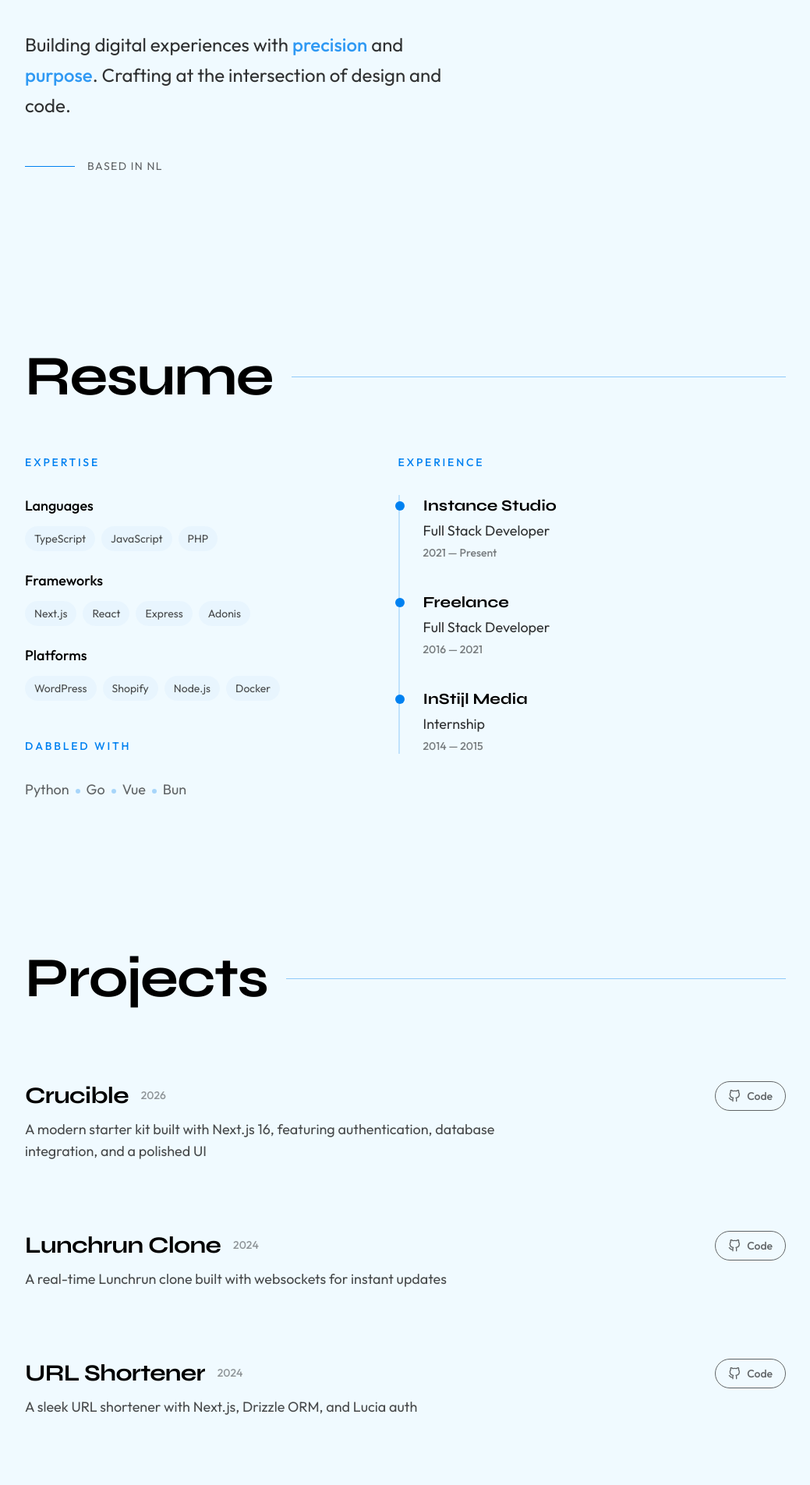
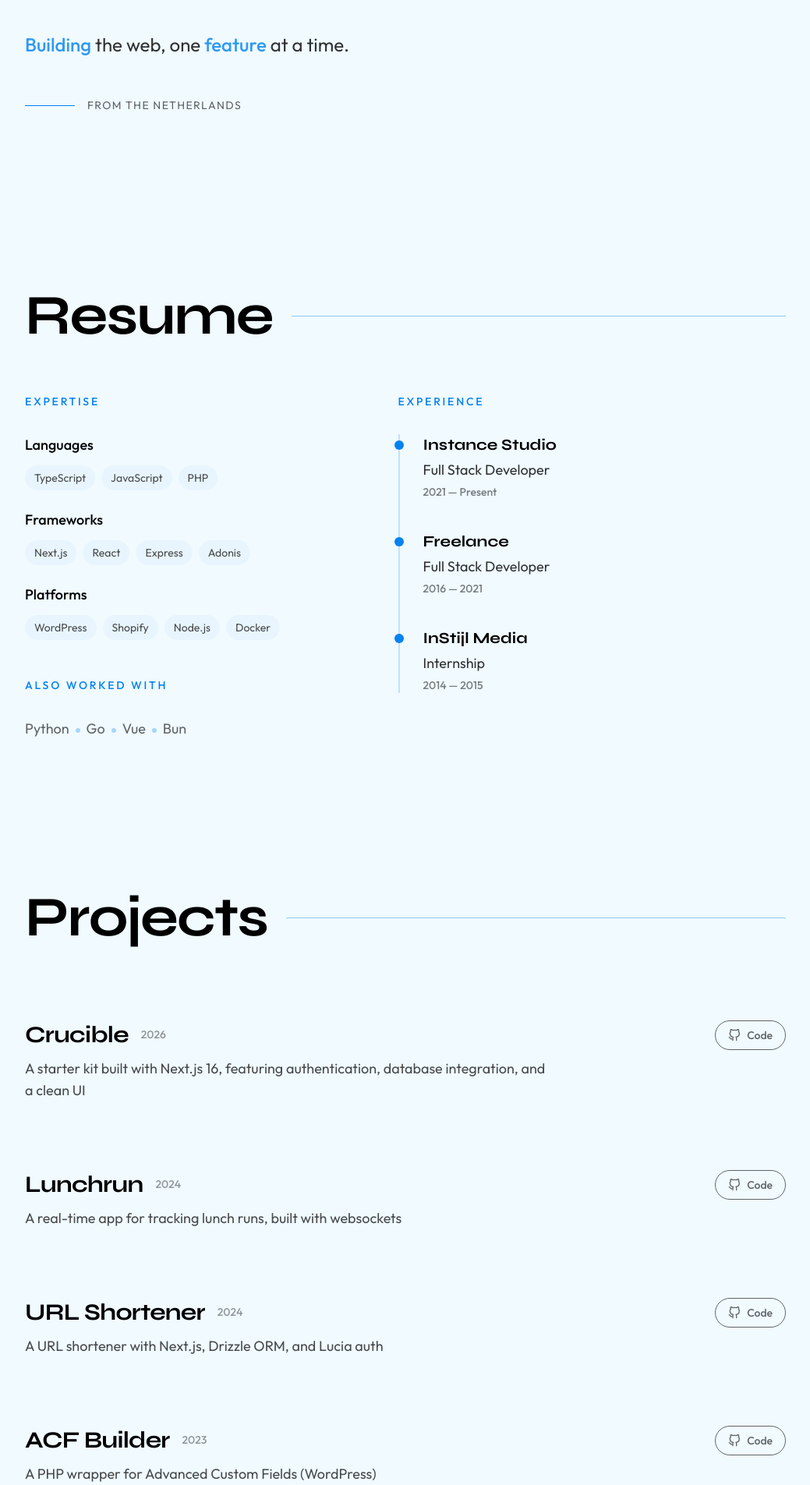
Before and after one commit to JorenRothman/portfolio-site, a Next.js app: page / in a window 1280 px wide. Shown: the part 425-2330 px from the top of the page at 78% size, without its empty margins (120-1159 px from the left). Built offline with nearby package versions, Linux system fonts and the light colour scheme.

Commit message:
feat: update

```diff
--- a/src/app/_components/Header.tsx
+++ b/src/app/_components/Header.tsx
@@ -33,25 +33,24 @@ export default function Header() {
                     Full Stack Developer
                 </p>
 
-                <h1 className="header-line font-display text-[clamp(3.5rem,12vw,9rem)] font-extrabold leading-[0.9] tracking-tight mb-6 -ml-1">
+                <h1 className="header-line font-display text-[clamp(2.5rem,14vw,9rem)] font-extrabold leading-[0.9] tracking-tight mb-6 -ml-1">
                     <span className="block">Joren</span>
                     <span className="block text-[var(--accent)]">Rothman</span>
                 </h1>
 
                 <div className="header-line max-w-xl">
-                    <p className="text-xl sm:text-2xl leading-relaxed opacity-80">
-                        Building digital experiences with{' '}
-                        <span className="font-medium text-[var(--accent)]">precision</span>{' '}
-                        and{' '}
-                        <span className="font-medium text-[var(--accent)]">purpose</span>.
-                        Crafting at the intersection of design and code.
+                    <p className="text-xl sm:text-2xl leading-relaxed opacity-80 text-balance">
+                        <span className="font-medium text-[var(--accent)]">Building</span>{' '}
+                        the web, one{' '}
+                        <span className="font-medium text-[var(--accent)]">feature</span>{' '}
+                        at a time.
                     </p>
                 </div>
 
                 <div className="header-line mt-12 flex items-center gap-4">
                     <div className="h-[1px] w-16 bg-[var(--accent)]"></div>
                     <span className="text-sm tracking-widest uppercase opacity-60">
-                        Based in NL
+                        From the Netherlands
                     </span>
                 </div>
             </div>
--- a/src/app/_components/Projects.tsx
+++ b/src/app/_components/Projects.tsx
@@ -16,14 +16,14 @@ const projects: Project[] = [
 	{
 		title: 'Crucible',
 		description:
-			'A modern starter kit built with Next.js 16, featuring authentication, database integration, and a polished UI',
+			'A starter kit built with Next.js 16, featuring authentication, database integration, and a clean UI',
 		date: '2026',
 		github: 'https://github.com/JorenRothman/crucible',
 	},
 	{
-		title: 'Lunchrun Clone',
+		title: 'Lunchrun',
 		description:
-			'A real-time Lunchrun clone built with websockets for instant updates',
+			'A real-time app for tracking lunch runs, built with websockets',
 		date: '2024',
 		link: 'https://lunchrun.jorenrothman.nl',
 		github: 'https://github.com/jorenrothman/lunchrun-clone-ws',
@@ -31,27 +31,27 @@ const projects: Project[] = [
 	{
 		title: 'URL Shortener',
 		description:
-			'A sleek URL shortener with Next.js, Drizzle ORM, and Lucia auth',
+			'A URL shortener with Next.js, Drizzle ORM, and Lucia auth',
 		date: '2024',
 		link: 'https://short.jorenrothman.nl',
 		github: 'https://github.com/JorenRothman/short-url',
 	},
 	{
 		title: 'ACF Builder',
-		description: 'A PHP wrapper for streamlined ACF field creation',
+		description: 'A PHP wrapper for Advanced Custom Fields (WordPress)',
 		date: '2023',
 		link: 'https://jorenrothman.github.io/ACF-Builder',
 		github: 'https://github.com/JorenRothman/ACF-Builder',
 	},
 	{
 		title: 'Secure WordPress',
-		description: 'A CLI tool to harden WordPress via .htaccess',
+		description: 'A CLI tool to secure WordPress via .htaccess configuration',
 		date: '2023',
 		github: 'https://github.com/JorenRothman/secure-wordpress',
 	},
 	{
 		title: 'Timebandit',
-		description: 'A CLI tool for effortless time tracking',
+		description: 'A CLI tool for tracking time spent on projects',
 		date: '2023',
 		github: 'https://github.com/JorenRothman/timebandit',
 	},
@@ -98,7 +98,7 @@ export default function Projects() {
 							href={project.link || project.github || '#'}
 							target="_blank"
 							rel="noreferrer"
-							className="block p-8 -mx-8 rounded-2xl transition-all duration-300 hover:bg-[var(--surface-light)] dark:hover:bg-[var(--surface-dark)]"
+							className="block p-8 -mx-8 rounded-2xl transition-all duration-300 hover:bg-[var(--surface-light)] dark:hover:bg-[var(--surface-dark)] cursor-pointer"
 						>
 							<div className="flex flex-col sm:flex-row sm:items-start sm:justify-between gap-4">
 								<div className="flex-1">
@@ -117,7 +117,7 @@ export default function Projects() {
 
 								<div className="flex items-center gap-3 shrink-0">
 									{project.link && (
-										<span className="inline-flex items-center gap-2 px-4 py-2 bg-[var(--accent)] text-white rounded-full text-sm font-medium opacity-0 group-hover:opacity-100 transition-opacity duration-300">
+										<span className="inline-flex items-center gap-2 px-4 py-2 bg-[var(--accent)] text-white rounded-full text-sm font-medium opacity-60 md:opacity-0 md:group-hover:opacity-100 transition-opacity duration-300">
 											<svg
 												xmlns="http://www.w3.org/2000/svg"
 												className="w-4 h-4"
@@ -133,7 +133,7 @@ export default function Projects() {
 												<polyline points="15,3 21,3 21,9" />
 												<line x1="10" y1="14" x2="21" y2="3" />
 											</svg>
-											Visit
+											<span className="max-sm:hidden">Visit</span>
 										</span>
 									)}
 									{project.github && (
@@ -151,7 +151,7 @@ export default function Projects() {
 											>
 												<path d="M9 19c-5 1.5-5-2.5-7-3m14 6v-3.87a3.37 3.37 0 0 0-.94-2.61c3.14-.35 6.44-1.54 6.44-7A5.44 5.44 0 0 0 20 4.77 5.07 5.07 0 0 0 19.91 1S18.73.65 16 2.48a13.38 13.38 0 0 0-7 0C6.27.65 5.09 1 5.09 1A5.07 5.07 0 0 0 5 4.77a5.44 5.44 0 0 0-1.5 3.78c0 5.42 3.3 6.61 6.44 7A3.37 3.37 0 0 0 9 18.13V22" />
 											</svg>
-											Code
+											<span className="max-sm:hidden">Code</span>
 										</span>
 									)}
 								</div>
--- a/src/app/_components/Resume.tsx
+++ b/src/app/_components/Resume.tsx
@@ -32,7 +32,7 @@ export default function Resume() {
                 <h2 className="resume-item font-display text-5xl sm:text-7xl font-bold tracking-tight">
                     Resume
                 </h2>
-                <div className="h-[1px] flex-1 bg-[var(--accent)] opacity-40"></div>
+                <div className="h-px flex-1 bg-(--accent) opacity-40"></div>
             </div>
 
             <div className="grid md:grid-cols-[1fr_1.2fr] gap-16">
@@ -54,13 +54,13 @@ export default function Resume() {
                         </div>
                     </ResumeSection>
 
-                    <ResumeSection title="Dabbled With">
+                    <ResumeSection title="Also worked with">
                         <p className="text-lg opacity-60">
                             {['Python', 'Go', 'Vue', 'Bun'].map((item, i) => (
                                 <span key={item}>
                                     {item}
                                     {i < 3 && (
-                                        <span className="inline-block w-1.5 h-1.5 rounded-full bg-[var(--accent)] mx-2 align-middle opacity-50" />
+                                        <span className="inline-block w-1.5 h-1.5 rounded-full bg-(--accent) mx-2 align-middle opacity-50" />
                                     )}
                                 </span>
                             ))}
@@ -71,7 +71,7 @@ export default function Resume() {
                 <div className="resume-item space-y-8">
                     <ResumeSection title="Experience">
                         <div className="relative">
-                            <div className="absolute left-0 top-0 bottom-0 w-[2px] bg-[var(--accent)] opacity-20"></div>
+                            <div className="absolute left-0 top-0 bottom-0 w-0.5 bg-(--accent) opacity-20"></div>
                             <div className="space-y-10 pl-8">
                                 <ExperienceItem
                                     company="Instance Studio"
@@ -106,7 +106,7 @@ function ResumeSection({
 }) {
     return (
         <div>
-            <h3 className="text-sm font-medium tracking-[0.2em] uppercase text-[var(--accent)] mb-8">
+            <h3 className="text-sm font-medium tracking-[0.2em] uppercase text-(--accent) mb-8">
                 {title}
             </h3>
             {children}
@@ -122,7 +122,7 @@ function SkillGroup({ label, items }: { label: string; items: string[] }) {
                 {items.map((item, i) => (
                     <span
                         key={item}
-                        className="px-3 py-1.5 bg-[var(--surface-light)] dark:bg-[var(--surface-dark)] text-sm rounded-full opacity-70"
+                        className="px-3 py-1.5 bg-(--surface-light) dark:bg-(--surface-dark) text-sm rounded-full opacity-70"
                     >
                         {item}
                     </span>
@@ -143,7 +143,7 @@ function ExperienceItem({
 }) {
     return (
         <div className="relative">
-            <div className="absolute -left-[36px] top-2 w-3 h-3 rounded-full bg-[var(--accent)]"></div>
+            <div className="absolute -left-9.25 top-2 w-3 h-3 rounded-full bg-(--accent)"></div>
             <h4 className="font-display text-xl font-semibold mb-1">{company}</h4>
             <p className="text-lg opacity-80 mb-1">{role}</p>
             <p className="text-sm opacity-50 font-medium">{period}</p>
--- a/src/app/globals.css
+++ b/src/app/globals.css
@@ -50,27 +50,3 @@ body {
     background-color: var(--accent);
     color: var(--text-light);
 }
-
-@keyframes float {
-    0%, 100% { transform: translateY(0); }
-    50% { transform: translateY(-8px); }
-}
-
-@keyframes shimmer {
-    0% { background-position: -200% 0; }
-    100% { background-position: 200% 0; }
-}
-
-.animate-float {
-    animation: float 4s ease-in-out infinite;
-}
-
-.gs-reveal {
-    opacity: 0;
-    transform: translateY(40px);
-}
-
-.gs-reveal-active {
-    opacity: 1;
-    transform: translateY(0);
-}
--- a/src/app/layout.tsx
+++ b/src/app/layout.tsx
@@ -10,7 +10,7 @@ const bodyFont = Outfit({ subsets: ['latin'], weight: ['300', '400', '500'] });
 
 export const metadata: Metadata = {
     title: 'Joren Rothman',
-    description: 'A personal website',
+    description: 'Full Stack Developer based in the Netherlands, building polished web applications.',
 };
 
 export default function RootLayout({
--- a/src/components/SiteHeader.tsx
+++ b/src/components/SiteHeader.tsx
@@ -10,7 +10,8 @@ export default function SiteHeader() {
                 target="_blank"
                 rel="noreferrer"
                 className="inline-block hover:text-[var(--accent)] transition-colors duration-200"
-                aria-label="Checkout my GitHub"
+                aria-label="View GitHub profile"
+                title="GitHub"
             >
                 <svg
                     xmlns="http://www.w3.org/2000/svg"
@@ -32,6 +33,7 @@ export default function SiteHeader() {
                 rel="noreferrer"
                 className="inline-block hover:text-[var(--accent)] transition-colors duration-200"
                 aria-label="Send me an email"
+                title="Email"
             >
                 <svg
                     xmlns="http://www.w3.org/2000/svg"
```
